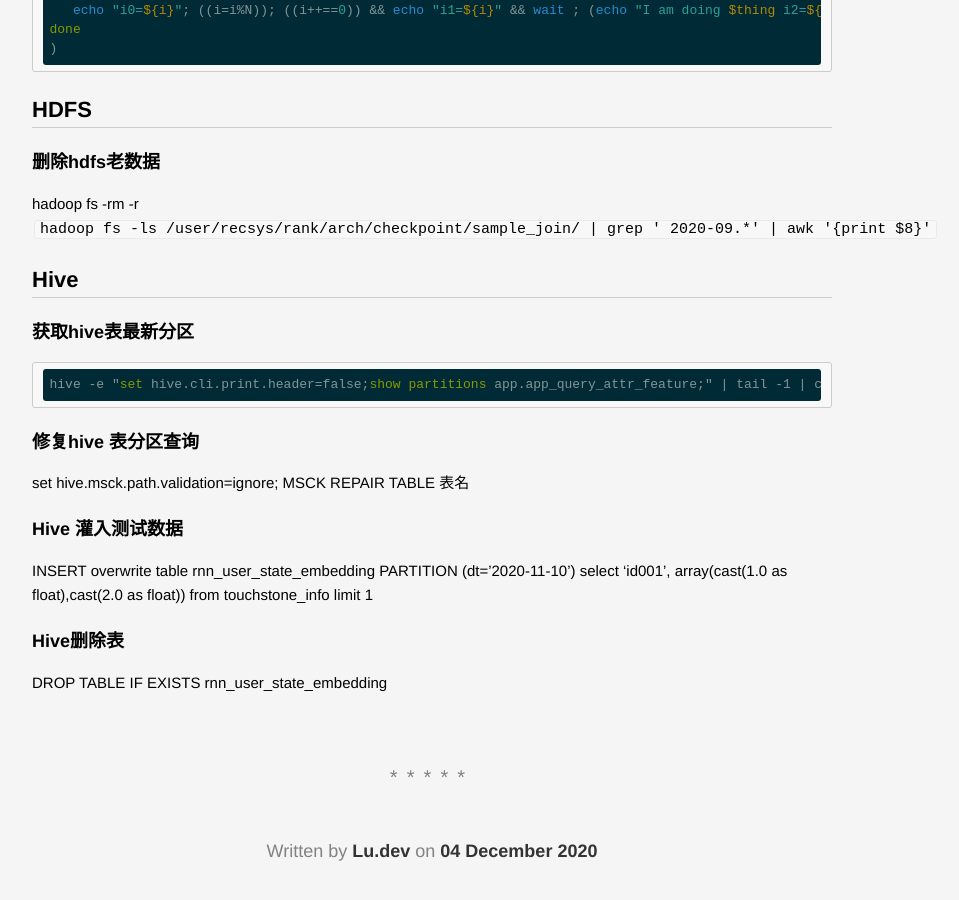
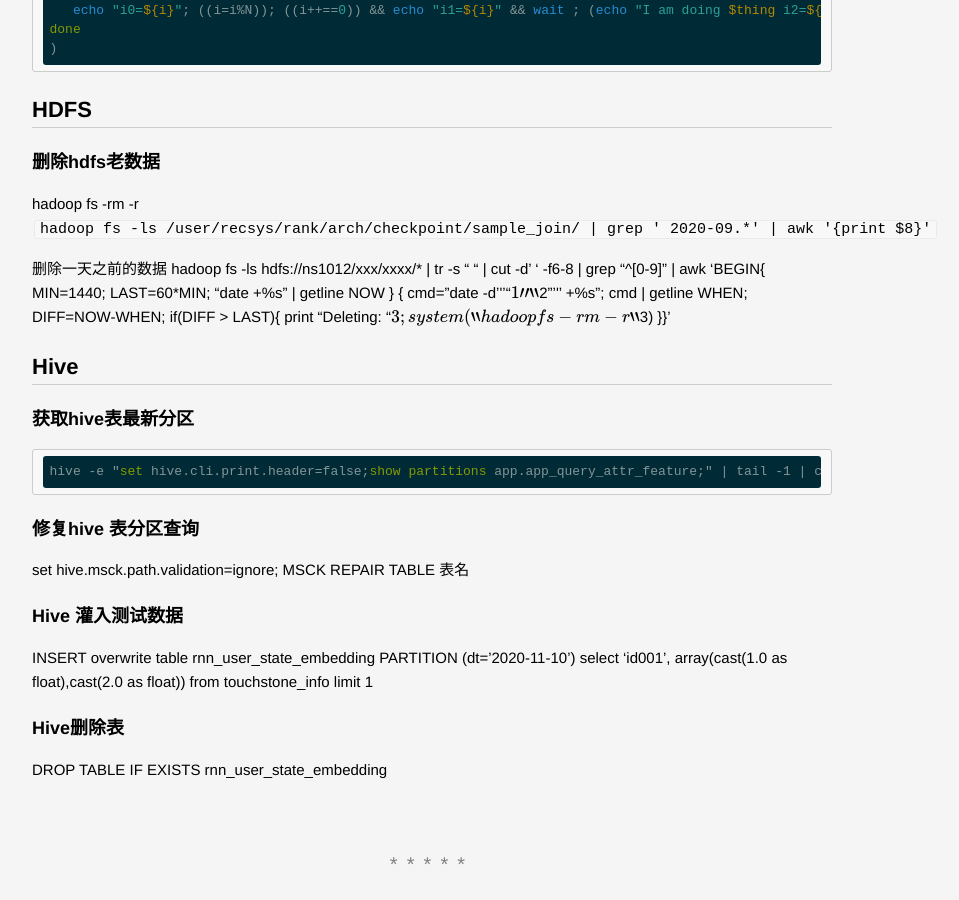
Before and after one commit to lucky521/blog, a Jekyll site: the page built from _posts/productivity/2020-12-04-code-snippet.markdown, in a window 1280 px wide and 900 px high, scrolled down 968 px. Shown: the whole window, without its empty margins (208-1167 px from the left). Built offline with Jekyll 4.4.1, drawn with Linux system fonts in a browser that asks for light colours; formulas are drawn with MathJax 3.

Commit message:
update blog

```diff
--- a/_posts/language/2019-01-15-java.markdown
+++ b/_posts/language/2019-01-15-java.markdown
@@ -36,6 +36,10 @@ Java中两种常见的动态代理方式：JDK原生动态代理和CGLIB动态
 所谓元注解，就是加在注解上的注解。
 
 
+
+动态加载jar
+
+动态加载class
 
 
 
--- a/_posts/productivity/2020-12-04-code-snippet.markdown
+++ b/_posts/productivity/2020-12-04-code-snippet.markdown
@@ -30,6 +30,9 @@ done
 ### 删除hdfs老数据
 hadoop fs -rm -r `hadoop fs -ls  /user/recsys/rank/arch/checkpoint/sample_join/ | grep ' 2020-09.*' | awk '{print $8}'`
 
+删除一天之前的数据
+hadoop fs -ls hdfs://ns1012/xxx/xxxx/*    |   tr -s " "    |    cut -d' ' -f6-8    |     grep "^[0-9]"    |    awk 'BEGIN{ MIN=1440; LAST=60*MIN; "date +%s" | getline NOW } { cmd="date -d'\''"$1" "$2"'\'' +%s"; cmd | getline WHEN; DIFF=NOW-WHEN; if(DIFF > LAST){ print "Deleting: "$3; system("hadoop fs -rm -r "$3) }}'
+
 
 ## Hive
 
--- a/_posts/tech/2020-01-15-big-data-process.markdown
+++ b/_posts/tech/2020-01-15-big-data-process.markdown
@@ -68,6 +68,8 @@ http://kafka.apache.org/quickstart
 C++版本：  https://github.com/mfontanini/cppkafka
 Python:   https://github.com/confluentinc/confluent-kafka-python
 
+生产者和消费者以极高的速度生产/消费大量数据或产生请求，从而占用broker上的全部资源，造成网络IO饱和。有了配额（Quotas）就可以避免这些问题。Kafka支持配额管理，从而可以对Producer和Consumer的produce&fetch操作进行流量限制，防止个别业务压爆服务器。
+
 MQ
 
 
```
